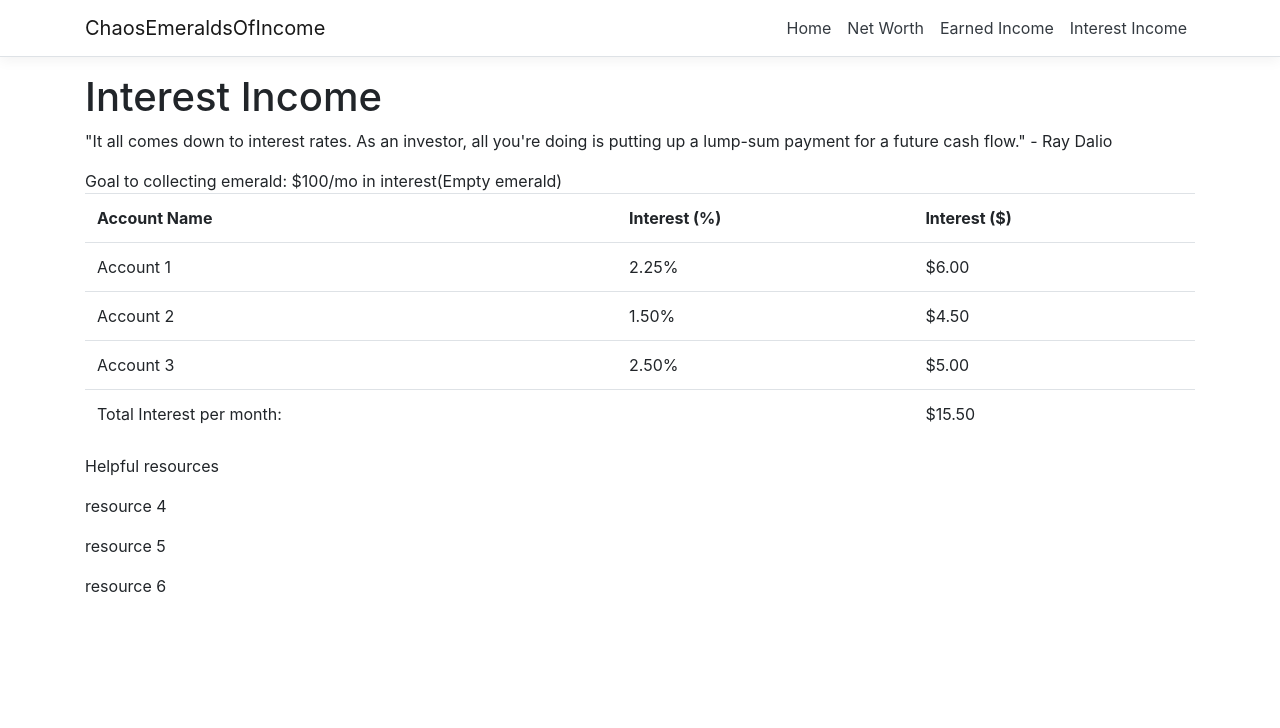
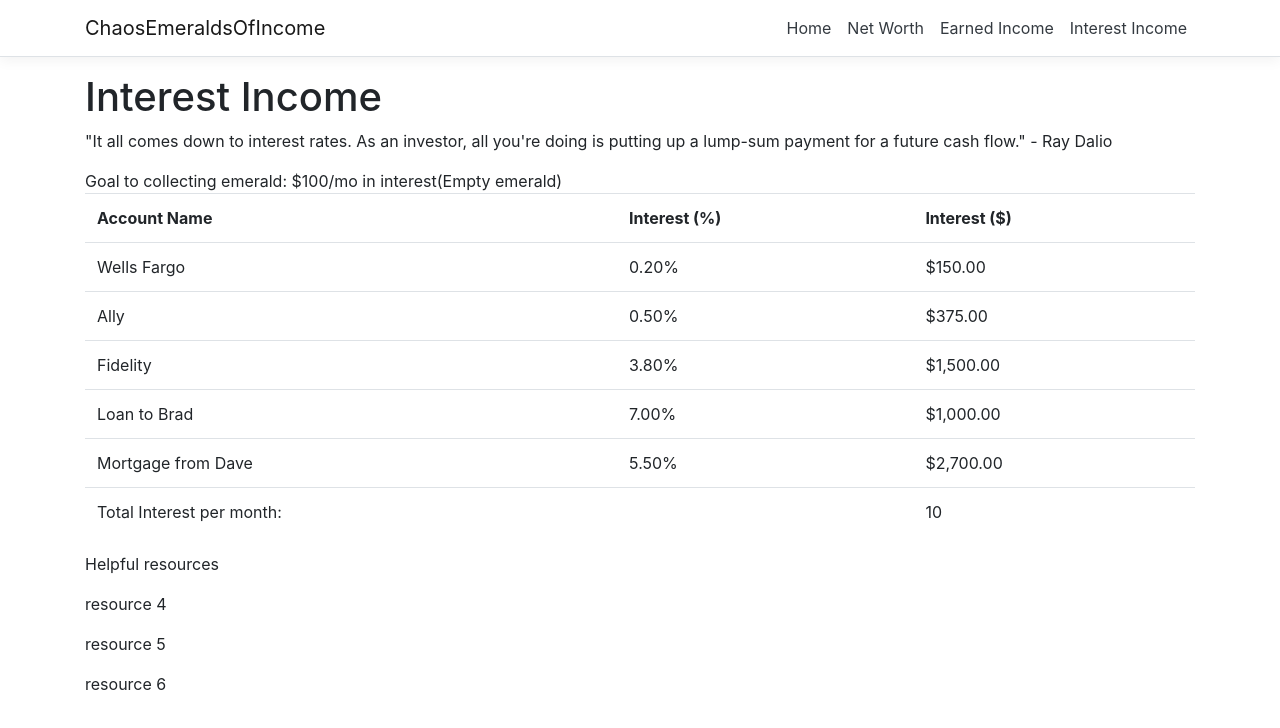
Before and after one commit to alexrogers823/chaos-emeralds-of-income, an Angular app in the folder ClientApp/: page /interest-income in a window 1280 px wide. Shown: the top 728 px of the page. Built offline with nearby package versions, Linux system fonts and the light colour scheme.

Commit message:
added service and observables for interest income

```diff
--- a/ClientApp/src/app/components/earned-income/earned-income.component.ts
+++ b/ClientApp/src/app/components/earned-income/earned-income.component.ts
@@ -1,6 +1,6 @@
 import { Component, OnInit } from "@angular/core";
 import { from, of } from "rxjs";
-import { map, mergeScan, scan, tap } from "rxjs/operators";
+import { map, mergeScan, scan, shareReplay, tap } from "rxjs/operators";
 import { EarnedIncomeService } from "src/app/services/earned-income.service";
 import { Emerald } from "../../shared/emerald.model";
 import { EarnedIncome } from "./interfaces/earned-income.model";
@@ -16,7 +16,8 @@ export class EarnedIncomeComponent implements OnInit {
 
   earnedIncome$ = this.earnedIncomeService.earnedIncome$
     .pipe(
-      tap(job => console.log('job posted', job))
+      tap(job => console.log('job posted', job)),
+      shareReplay(1) //not working. fix this
     );
 
   earnedIncomeTotal$ = this.earnedIncomeService.earnedIncome$
--- a/ClientApp/src/app/components/interest-income/interest-income.component.html
+++ b/ClientApp/src/app/components/interest-income/interest-income.component.html
@@ -1,5 +1,5 @@
 <emerald-component [emerald]="interestIncomeEmerald" [hasEmerald]="hasInterestIncomeEmerald()">
-  <table class="table table-striped">
+  <table class="table table-striped" *ngIf="accounts$ | async as accounts">
     <tr>
       <th>Account Name</th>
       <th>Interest (%)</th>
@@ -13,7 +13,8 @@
     <tr>
       <td>Total Interest per month:</td>
       <td></td>
-      <td>{{ calculateInterestSummary() | currency }}</td>
+      <!-- <td>{{ calculateInterestSummary() | currency }}</td> -->
+      <td>{{ 10 }}</td>
     </tr>
   </table>
 </emerald-component>
--- a/ClientApp/src/app/components/interest-income/interest-income.component.ts
+++ b/ClientApp/src/app/components/interest-income/interest-income.component.ts
@@ -1,4 +1,6 @@
 import { Component } from "@angular/core";
+import { Observable } from "rxjs";
+import { InterestIncomeService } from "src/app/services/interest-income.service";
 import { Emerald } from "../../shared/emerald.model";
 import { InterestIncome } from "./interfaces/interest-income.model";
 
@@ -22,14 +24,19 @@ export class InterestIncomeComponent {
     ]
   }
 
-  accounts:InterestIncome[] = [
-    { name: 'Account 1', interestPercent: 0.0225, interestDollar: 6},
-    { name: 'Account 2', interestPercent: 0.015, interestDollar: 4.5},
-    { name: 'Account 3', interestPercent: 0.025, interestDollar: 5},
-  ]
+  constructor(private interestIncomeService:InterestIncomeService) {}
+
+  accounts$:Observable<InterestIncome[]> = this.interestIncomeService.interestIncome$;
+
+  // accounts:InterestIncome[] = [
+  //   { name: 'Account 1', interestPercent: 0.0225, interestDollar: 6},
+  //   { name: 'Account 2', interestPercent: 0.015, interestDollar: 4.5},
+  //   { name: 'Account 3', interestPercent: 0.025, interestDollar: 5},
+  // ]
 
   calculateInterestSummary(): number {
-    return this.accounts.reduce((acc, account) => acc + account.interestDollar, 0);
+    // return this.accounts.reduce((acc, account) => acc + account.interestDollar, 0);
+    return 10
   }
 
   hasInterestIncomeEmerald(): boolean {
--- /dev/null
+++ b/ClientApp/src/app/services/interest-income.service.ts
@@ -0,0 +1,41 @@
+import { HttpClient } from "@angular/common/http";
+import { Injectable } from "@angular/core";
+import { of } from "rxjs";
+import { InterestIncome } from "../components/interest-income/interfaces/interest-income.model";
+
+@Injectable({
+  providedIn: 'root'
+})
+export class InterestIncomeService {
+  constructor(private http: HttpClient) {}
+
+  interestIncome$ = of(interestIncome_sample);
+}
+
+const interestIncome_sample:InterestIncome[] = [
+  {
+    name: "Wells Fargo",
+    interestPercent: 0.002,
+    interestDollar: 150
+  },
+  {
+    name: "Ally",
+    interestPercent: 0.005,
+    interestDollar: 375
+  },
+  {
+    name: "Fidelity",
+    interestPercent: 0.038,
+    interestDollar: 1500
+  },
+  {
+    name: "Loan to Brad",
+    interestPercent: 0.07,
+    interestDollar: 1000
+  },
+  {
+    name: "Mortgage from Dave",
+    interestPercent: 0.055,
+    interestDollar: 2700
+  },
+];
```
Also changed, not shown: ClientApp/src/app/app.module.ts (+6 -1 lines).
